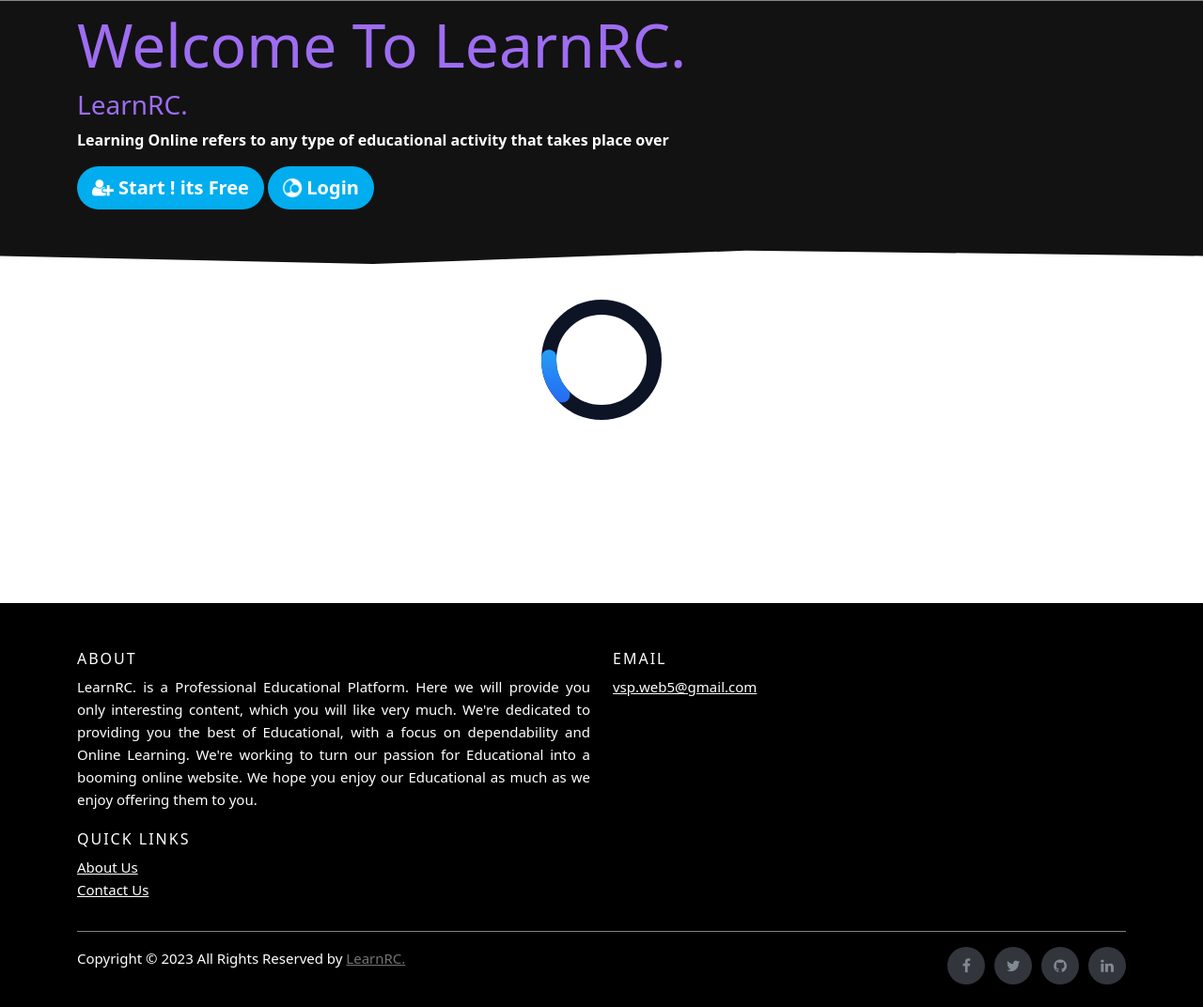
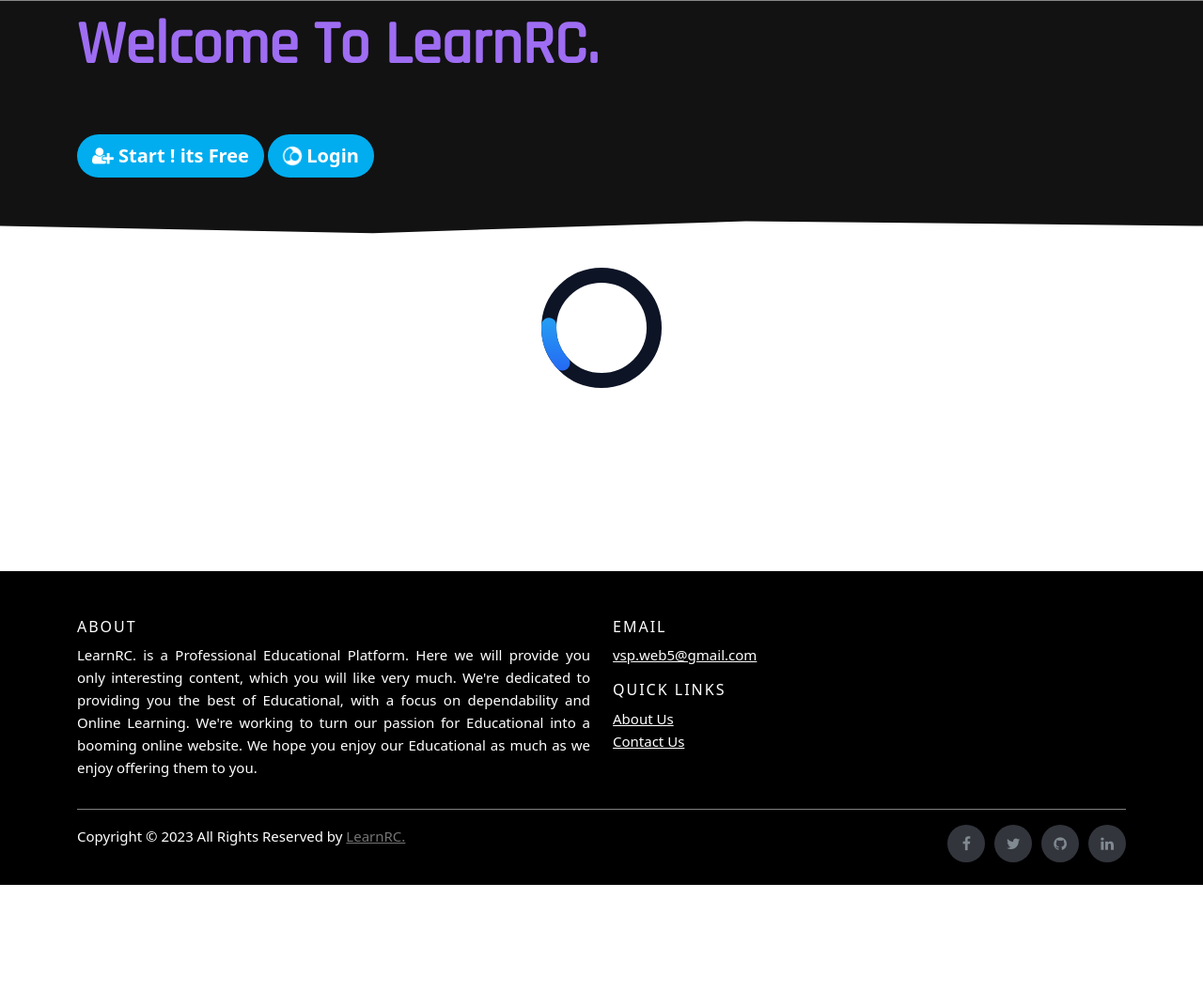
Before and after one commit to Vspweb5/VSP, a Flask app: page / in a window 1280 px wide. Shown: the part 76-1148 px from the top of the page at 94% size. After the commit the page ends 1018 px from the top, so only its background shows below. Run offline with Flask 2, Linux system fonts and the light colour scheme; some libraries are stand-ins or nearby versions; some web fonts are replaced.

Commit message:
16-12-2022

```diff
--- a/static/css/base.css
+++ b/static/css/base.css
@@ -1,5 +1,6 @@
 /* @font-family: 'Mulish', sans-serif; */
-@import url('https://fonts.cdnfonts.com/css/mulish');
+/* @import url('https://fonts.cdnfonts.com/css/mulish'); */
+@import url('https://fonts.googleapis.com/css2?family=Rajdhani:wght@500;800&display=swap');
 
 :root {
     --hue: 223;
@@ -25,6 +26,11 @@ body {
     box-shadow: 0 2px 4px 0 rgba(255, 255, 255, .2);
     margin-bottom: 20px;
 } */
+
+#my-500 {
+    font-family: 'Rajdhani', sans-serif;
+    font-weight: 500;
+}
 
 .m-link {
     color: #fff;
--- a/static/css/videos.css
+++ b/static/css/videos.css
@@ -23,7 +23,7 @@
     border-radius: 5px;
     transition: 600ms;
     /* background-color: rgba(33, 37, 41, 1) !important; */
-    background-color: blue !important;
+    background-color: black !important;
 }
 
 .thumbnail {
@@ -62,8 +62,10 @@ video {
     overflow: hidden;
     color: rgb(200, 255, 255);
     line-height: 18px;
-    font-size: 14px;
+    font-size: medium;
     margin-bottom: 6px;
+    font-family: 'Rajdhani', sans-serif;
+    font-weight: 800;
 }
 
 /* .desc {
--- a/templates/base.html
+++ b/templates/base.html
@@ -11,7 +11,7 @@
 
     <link rel="stylesheet" href="https://cdnjs.cloudflare.com/ajax/libs/font-awesome/4.7.0/css/font-awesome.min.css">
     <!-- <link href="css/mystyle.css" rel="stylesheet" type="text/css" /> -->
-    <link href="https://fonts.cdnfonts.com/css/mulish" rel="stylesheet">
+    <!-- <link href="https://fonts.cdnfonts.com/css/mulish" rel="stylesheet"> -->
     <link rel="shortcut icon" href="{{ url_for('static', filename='files/favicon.ico') }}">
     <style>
         .banner-background {
@@ -125,18 +125,14 @@
                 <div class="col-xs-6 col-md-3">
                     <h6>Email</h6>
                     <ul class="footer-links">
-
                         <li>
                             <p><a href="mailto:vsp.web5@gmail.com">vsp.web5@gmail.com<a></p>
                         </li>
-
-                </div>
-
-                <div class="col-xs-6 col-md-3">
-                    <h6>Quick Links</h6>
+                    </ul>
+                    <h6>Quick&nbsp;Links</h6>
                     <ul class="footer-links">
-                        <li><a href="/about">About Us</a></li>
-                        <li><a href="/contact">Contact Us</a></li>
+                        <li><a href="/about">About&nbsp;Us</a></li>
+                        <li><a href="/contact">Contact&nbsp;Us</a></li>
                     </ul>
                 </div>
             </div>
@@ -178,9 +174,9 @@
     <script src="{{url_for('static', filename='js/base.js')}}"></script>
 
     <!-- <script src="js/myjs.js" type="text/javascript"></script> -->
-    <style>
+    <!-- <style>
         @import url('https://fonts.cdnfonts.com/css/mulish');
-    </style>
+    </style> -->
 </body>
 
 </html>
--- a/templates/contact.html
+++ b/templates/contact.html
@@ -41,7 +41,7 @@ VSP | Contact Us
             Us Page Generator</a></span>
 </div> -->
 
-<div>
+<div style="min-height: 72vh;">
     <h1 style="height: 0px; text-align: center;"><span style="font-family: trebuchet;"><u>C</u><u>ontact US !</u></span>
     </h1>
     <div><br /></div>
--- a/templates/index.html
+++ b/templates/index.html
@@ -103,7 +103,7 @@ VSP
             deleteSearch();
             snapshot.forEach(snap1 => {
                 // console.log(snap1.val());
-                if (count <= 4) {
+                if (count <= 3) {
                     uKey = snap1.key;
                     snap1.forEach(fileURL => {
                         loader.style.display = 'none';
@@ -136,13 +136,16 @@ VSP
 <div class="container-fluid m-0 p-0">
     <div class="jumbotron  primary-background text-red banner-background">
         <div class="container">
-            <h3 class="display-3 text-"><strong>Welcome To LearnRC.</strong></h3>
-            <h3 class="new">LearnRC. </h3>
-            <p class="sub">Learning Online refers to any type of educational activity that takes place over</p>
-            <a href="signup.html"><button class="btn btn-outline-light btn-lg"> <span
-                        class="fa 	fa fa-user-plus"></span> Start ! its
+            <h3 class="display-3 text-" id="my-500">
+                <strong>Welcome To LearnRC.</strong>
+            </h3>
+            <!-- <h3 class="new">LearnRC. </h3>-->
+            <br /><br />
+            <!-- <p class="sub">Learning Online refers to any type of educational activity that takes place over</p> -->
+            <a href="/signup"><button class="btn btn-outline-light btn-lg"> <span class="fa 	fa fa-user-plus"></span>
+                    Start ! its
                     Free</button></a>
-            <a href="Login.html" class="btn btn-outline-light btn-lg"> <span class="fa fa-user-circle fa-spin"></span>
+            <a href="/login" class="btn btn-outline-light btn-lg"> <span class="fa fa-user-circle fa-spin"></span>
                 Login</a>
         </div>
     </div>
--- a/templates/login.html
+++ b/templates/login.html
@@ -9,7 +9,7 @@ VSP | Login
 
 {% block body %}
 
-<div class="my-form">
+<div class="my-form" style="min-height: 70vh;">
     <form action='{{ url_for("login")}}' method="post">
         <div class="row mb-3">
             <label for="email" class="col-sm-2 col-form-label">Email</label>
--- a/templates/videos.html
+++ b/templates/videos.html
@@ -160,7 +160,7 @@ VSP | Videos
 {% endblock script %}
 
 {% block body %}
-<h1>Videos</h1>
+<h1 style="text-align: center;">Videos</h1>
 
 <div class="box" id="box">
     <div class="loader" id="loader">
```
Also changed, not shown: templates/about.html (+5 -3 lines).
